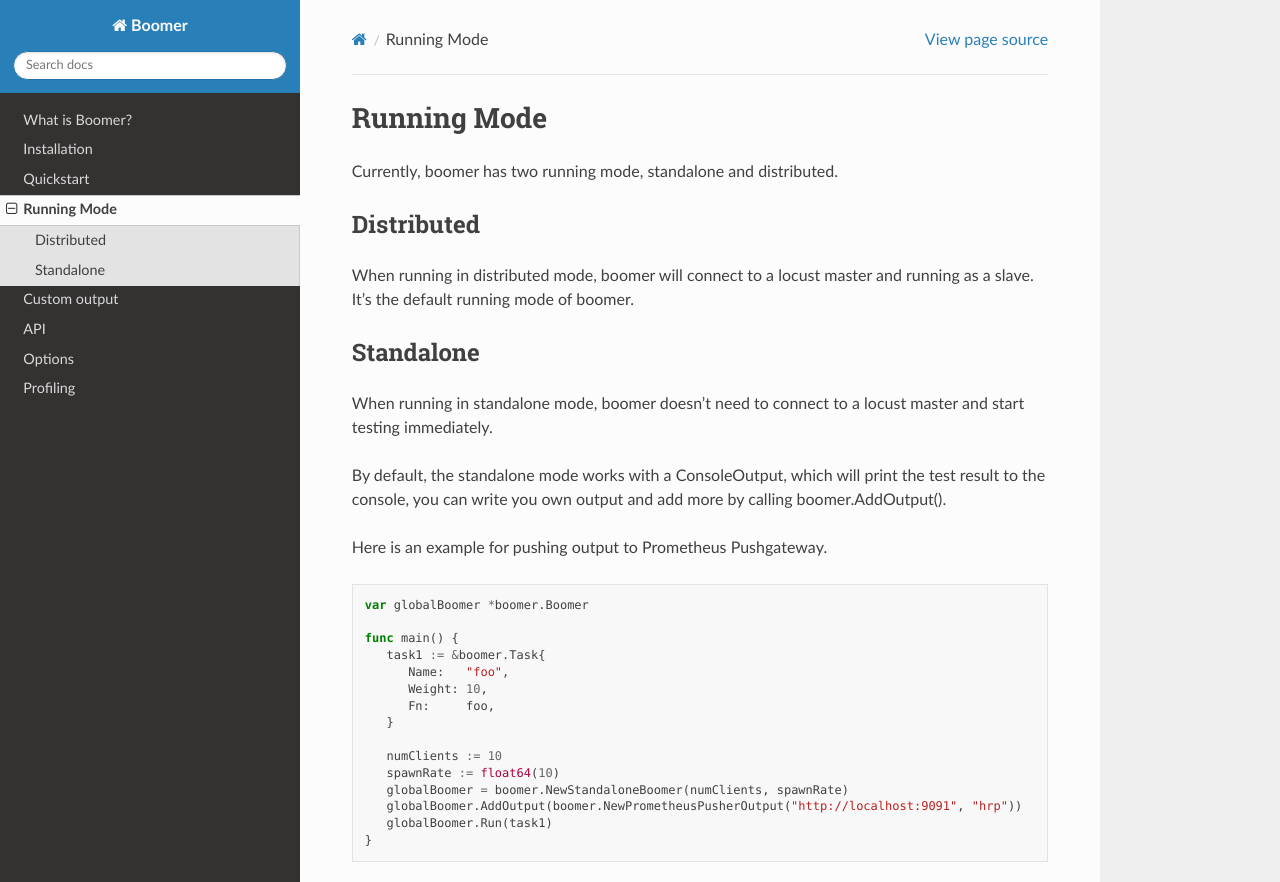
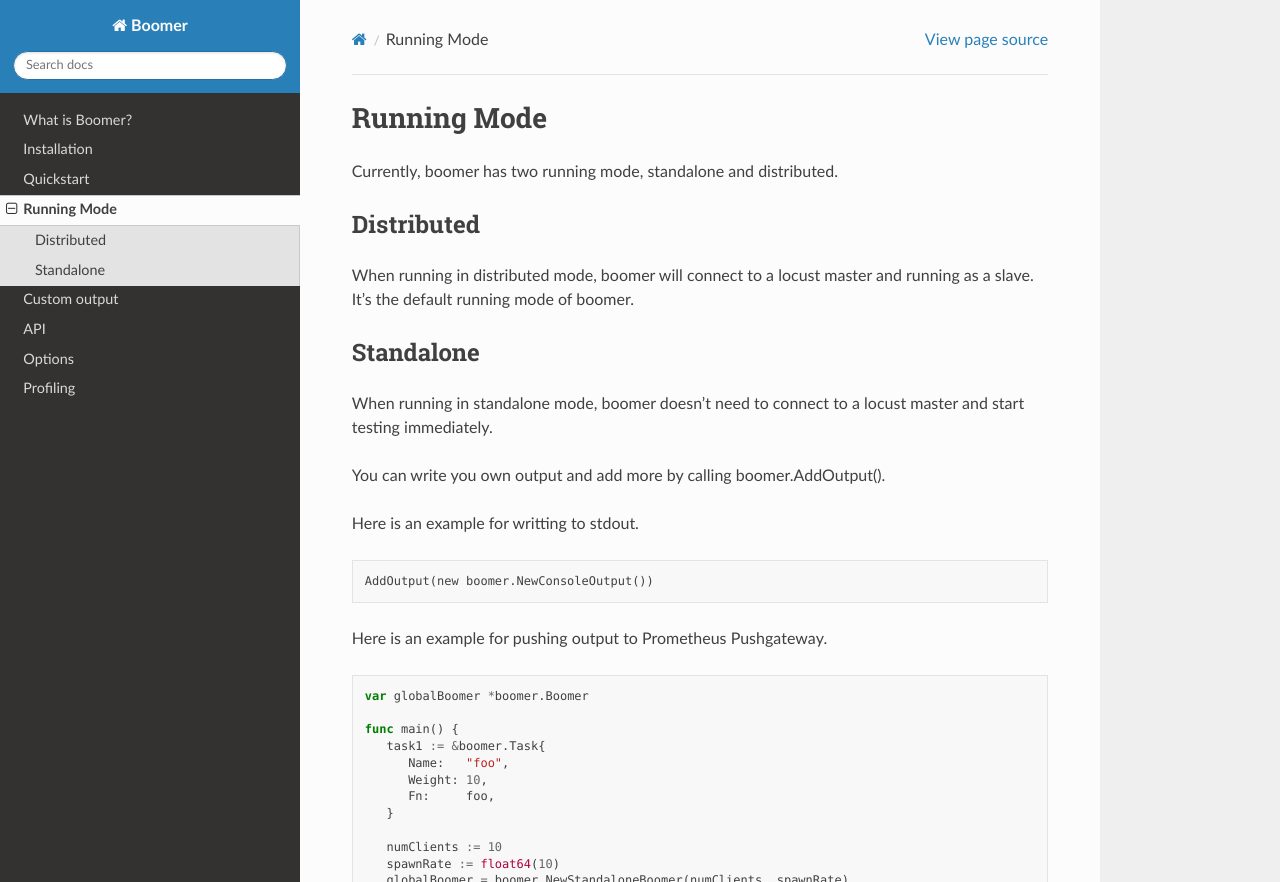
Before and after one commit to myzhan/boomer, a Sphinx documentation site: the page built from docs/source/running-mode.rst, in a window 1280 px wide and 1266 px high, cut to the strip 0-882 px from the top of the window. Built offline with Sphinx 7.4.7 and the Read the Docs theme 2.0.0, drawn with Linux system fonts in a browser that asks for light colours.

Commit message:
FIX: docs for console output

```diff
--- a/docs/source/running-mode.rst
+++ b/docs/source/running-mode.rst
@@ -13,9 +13,13 @@
 When running in standalone mode, boomer doesn't need to connect to a locust master
 and start testing immediately.
 
-By default, the standalone mode works with a ConsoleOutput, which will print the
-test result to the console, you can write you own output and add more by calling
-boomer.AddOutput().
+You can write you own output and add more by calling boomer.AddOutput().
+
+Here is an example for writting to stdout.
+
+.. code-block:: go
+
+   AddOutput(new boomer.NewConsoleOutput())
 
 Here is an example for pushing output to Prometheus Pushgateway.
 
```
